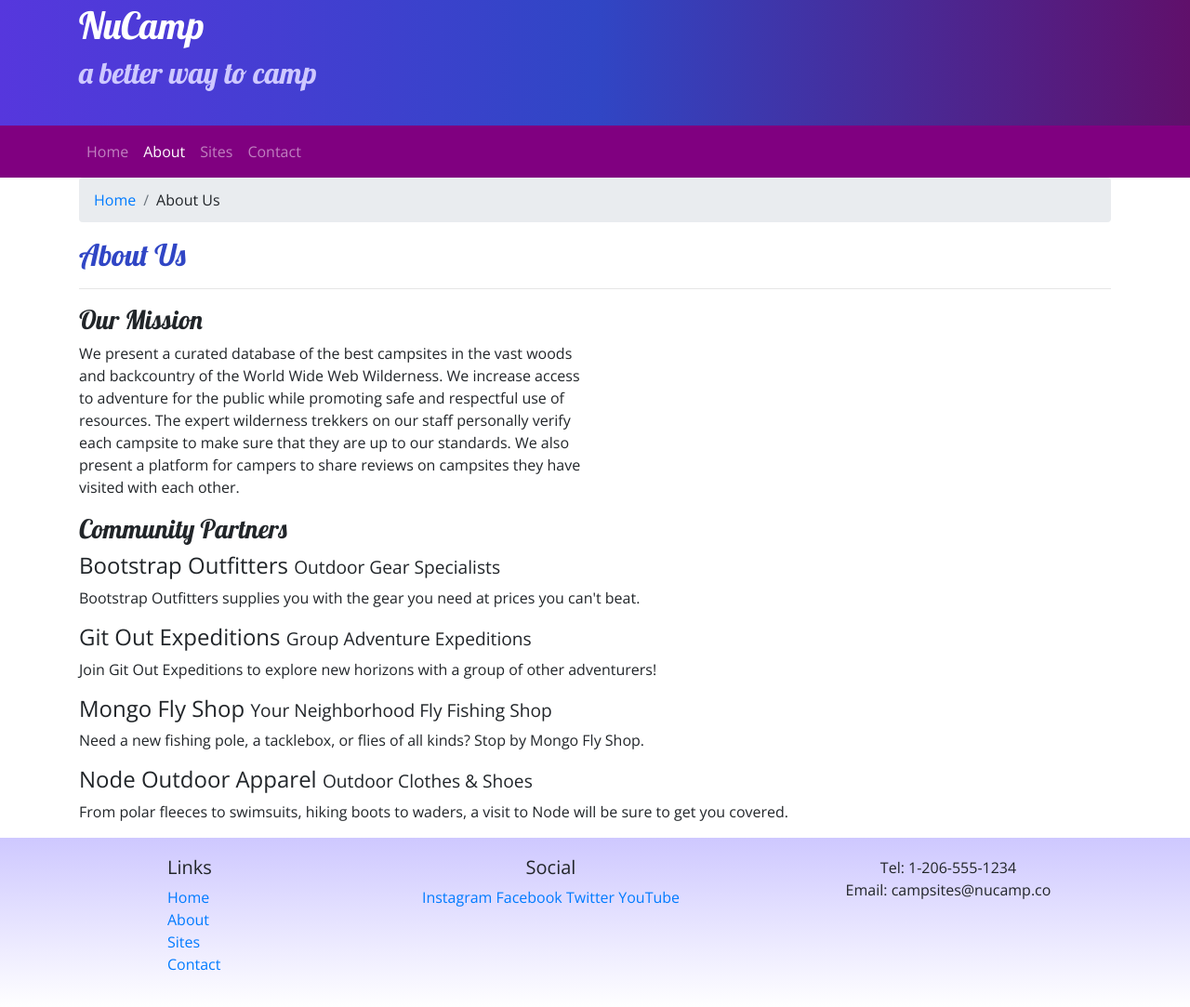
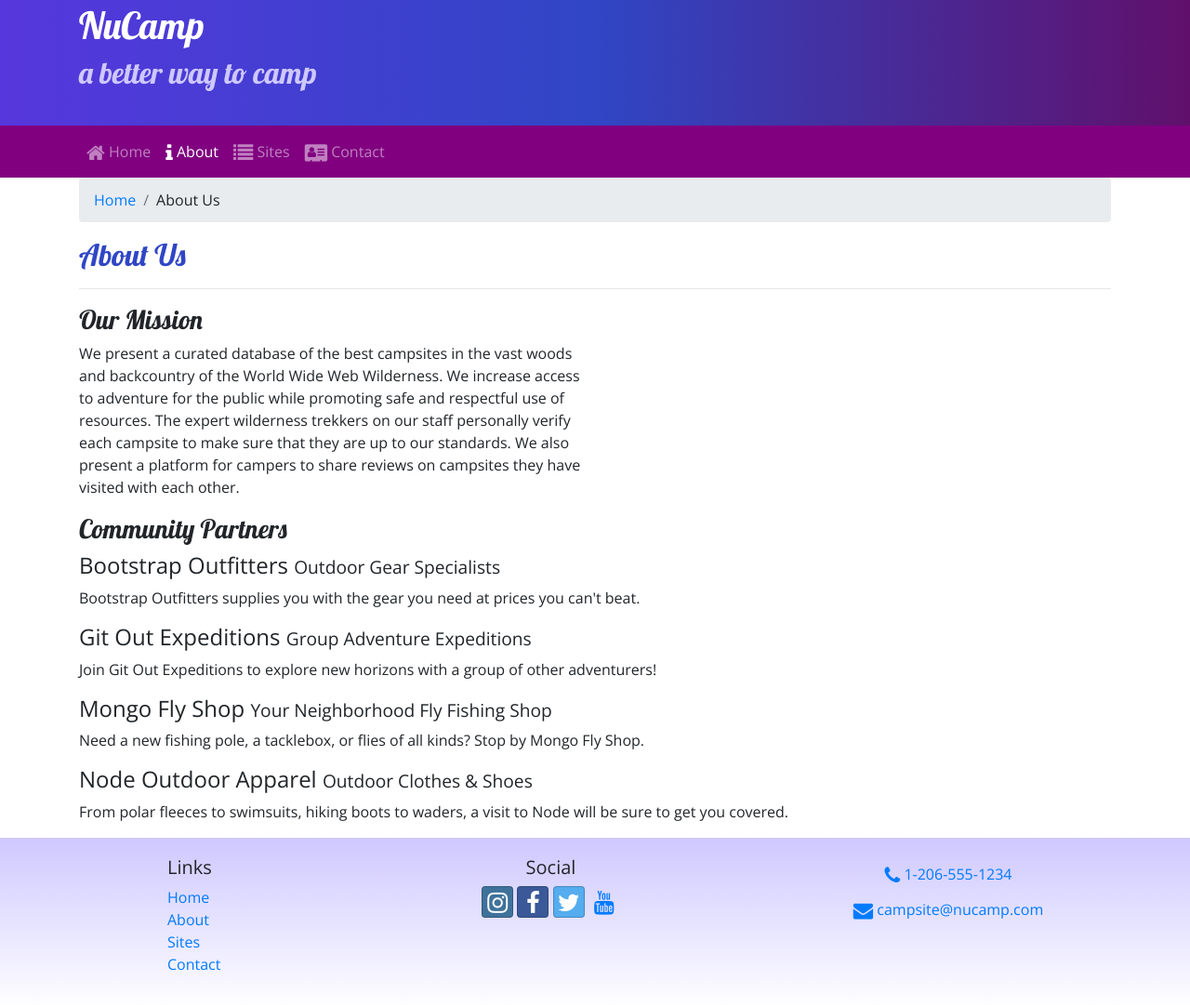
Before and after one commit to ashm822/Bootstrap-NuCamp, a website: page aboutus.html in a window 1280 px wide. Shown: the part 27-1110 px from the top of the page at 93% size. Drawn offline with nearby package versions, Linux system fonts and the light colour scheme.

Commit message:
Icons and Buttons

```diff
--- a/aboutus.html
+++ b/aboutus.html
@@ -1,4 +1,3 @@
-
 
 <!DOCTYPE html>
 <html lang="en">
@@ -10,14 +9,15 @@
 
      <!-- Bootstrap CSS -->
      <link rel="stylesheet" href="node_modules/bootstrap/dist/css/bootstrap.min.css" />
-     <link rel="stylesheet" href="node_modules/font-awesome/css/font-awesome.min.css" />
 
 
      <!-- Additional CSS must be placed after Bootstrap CSS -->
+     <link rel="stylesheet" href="node_modules/font-awesome/css/font-awesome.min.css" />
+     <link rel="stylesheet" href="node_modules/bootstrap-social/bootstrap-social.css" />
      <link rel="stylesheet" href="https://fonts.googleapis.com/css?family=Lobster|Open+Sans" />
      <link rel="stylesheet" href="css/styles.css" />
 
-    <title>NuCamp: A Better Way To Camp</title>
+    <title>NuCamp: About Us</title>
 </head>
 
 <body>
@@ -35,15 +35,16 @@
 
     <nav class="navbar navbar-expand-sm navbar-dark sticky-top">
         <div class="container">
-            <button class="navbar-toggler ml-auto" type="button" data-toggle="collpase" data-target="#nucamNavbar">
+            <button class="navbar-toggler ml-auto" type="button" data-toggle="collapse" data-target="#nucamNavbar">
                 <span class="navbar-toggler-icon"></span>
             </button>
             <div class="collapse navbar-collapse" id="nucampNavbar">
                 <ul class="navbar-nav">
-                    <li class="nav-item "><a class="nav-link" href="index.html">Home</a></li>
-                    <li class="nav-item active"><a class="nav-link" href="aboutus.html">About</a></li>
-                    <li class="nav-item"><a class="nav-link" href="#">Sites</a></li>
-                    <li class="nav-item"><a class="nav-link" href="#">Contact</a></li>
+                    <ul class="navbar-nav">
+                        <li class="nav-item"><a class="nav-link" href="index.html"><i class="fa fa-home fa-lg"></i> Home</a></li>
+                        <li class="nav-item active"><a class="nav-link" href="aboutus.html"><i class="fa fa-info fa-lg"></i> About</a></li>
+                        <li class="nav-item"><a class="nav-link" href="#"><i class="fa fa-list fa-lg"></i> Sites</a></li>
+                        <li class="nav-item"><a class="nav-link" href="#"><i class="fa fa-address-card fa-lg"></i> Contact</a></li>
                 </ul>
             </div>
         </div>
@@ -97,14 +98,16 @@
                 </div>
                 <div class="col-6 col-sm-5 text-center">
                     <h5>Social</h5>
-                    <a href="http://instagram.com/">Instagram</a>
-                    <a href="http://facebook.com/">Facebook</a>
-                    <a href="http://twitter.com/">Twitter</a>
-                    <a href="http://youtube.com/">YouTube</a>
+                    <a class="btn btn-social-icon btn-instagram" href="http://instagram.com/"><i class="fa fa-instagram"></i></a>
+                    <a class="btn btn-social-icon btn-facebook" href="http://facebook.com/"><i class="fa fa-facebook"></i></a>
+                    <a class="btn btn-social-icon btn-twitter" href="http://twitter.com/"><i class="fa fa-twitter"></i></a>
+                    <a class="btn btn-social-icon btn-youtube" href="http://youtube.com/"><i class="fa fa-youtube"></i></a>
                 </div>
+
                 <div class="col-sm-4 text-center">
-                    Tel: 1-206-555-1234<br />
-                    Email: campsites@nucamp.co
+                    <a role="button" class="btn btn-link" href="tel:+12125551234"><i class="fa fa-phone fa-lg text-primary"></i>
+                    1-206-555-1234</a><br />
+                    <a role="button" class="btn btn-link" href="mailto:"><i class="fa fa-envelope fa-lg text-primary"></i> campsite@nucamp.com </a>
                 </div>
            </div>
         </div>
--- a/package.json
+++ b/package.json
@@ -15,6 +15,7 @@
   },
   "dependencies": {
     "bootstrap": "^4.0.0",
+    "bootstrap-social": "^5.1.1",
     "font-awesome": "^4.7.0",
     "jquery": "^3.3.1",
     "popper.js": "^1.12.9"
```
Also changed, not shown: index.html (+15 -12 lines), images/header.jpg (deleted), 1 other file.
